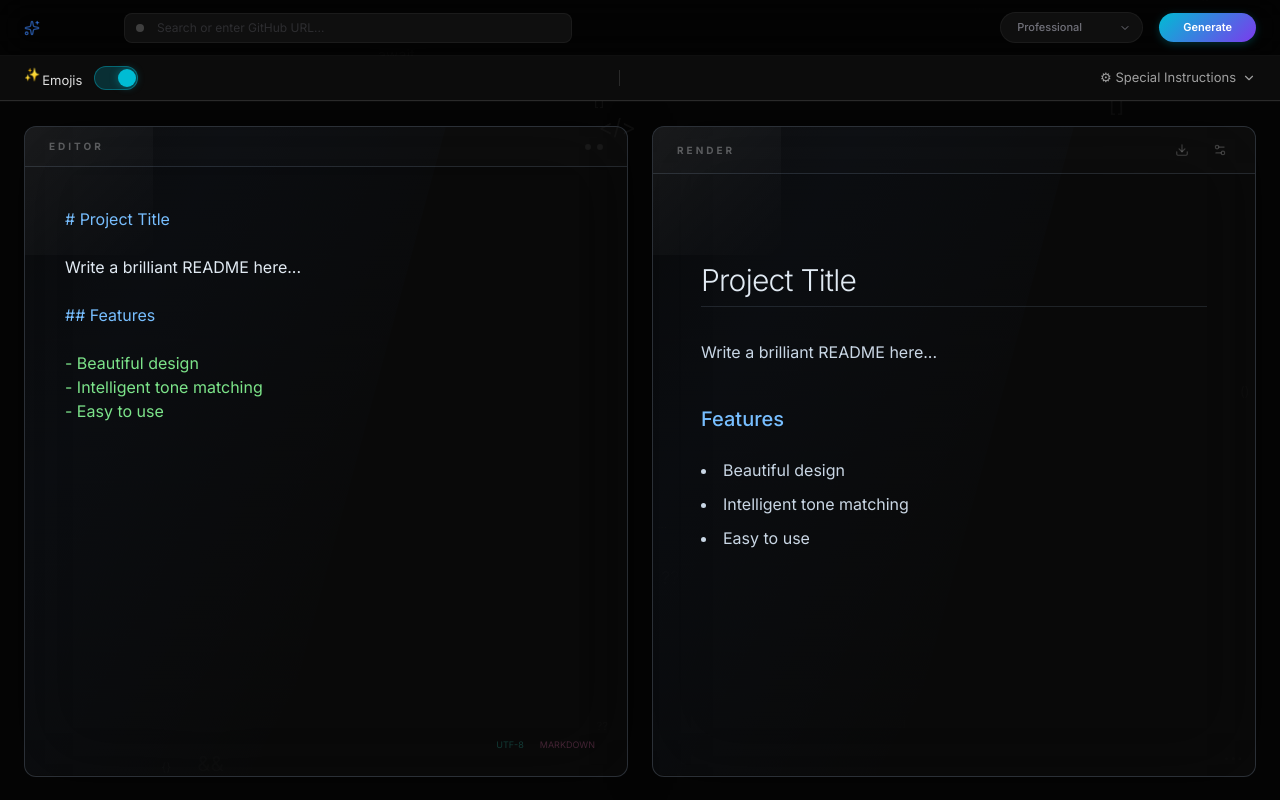
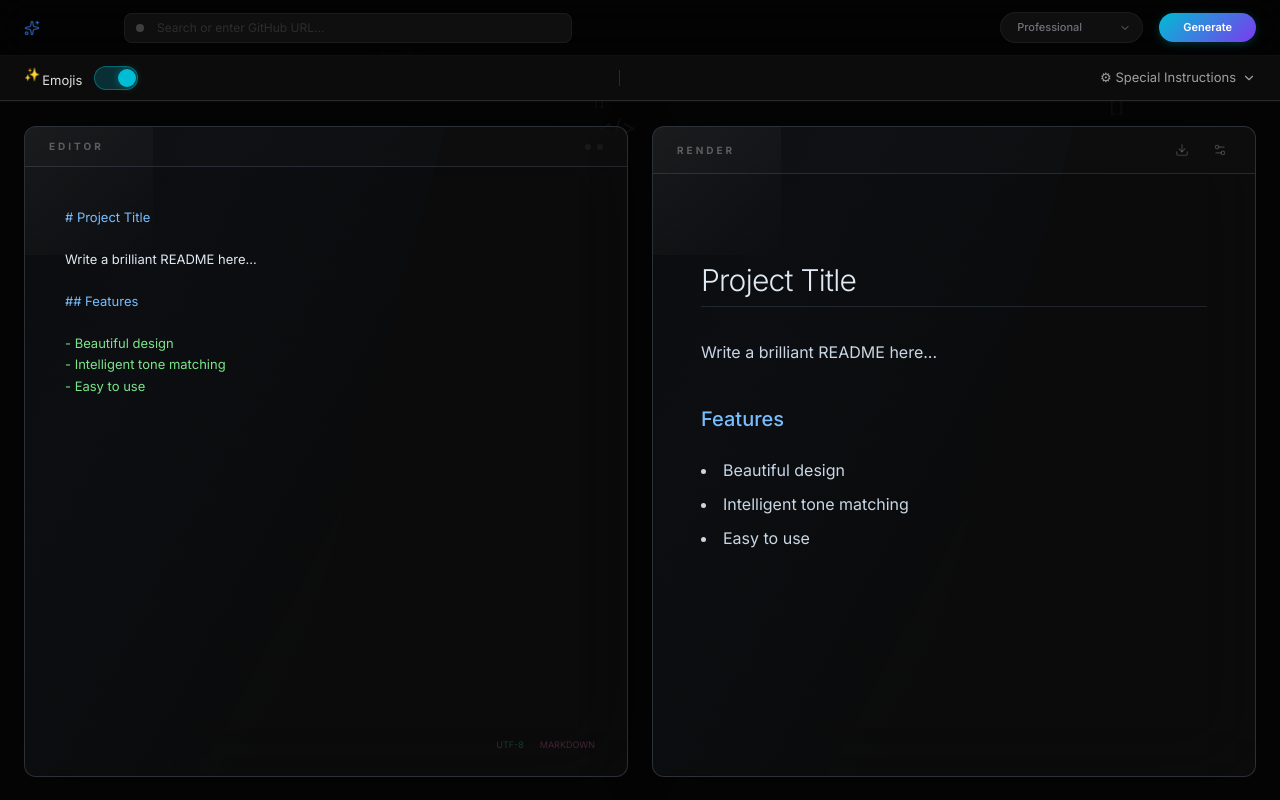
Before and after one commit to rauf17/readme-AI, a Next.js app: page / in a window 1280 px wide. Built offline with nearby package versions, Linux system fonts and the light colour scheme.

Commit message:
Fix : Editor cursor mismatch in syntax highlight overlay

```diff
--- a/src/app/globals.css
+++ b/src/app/globals.css
@@ -34,7 +34,8 @@
 
 @layer utilities {
   .glass-panel {
-    @apply bg-white/[0.02] backdrop-blur-2xl shadow-[0_0_50px_-12px_rgba(0,0,0,0.8)] rounded-xl transition-all duration-500;
+    @apply backdrop-blur-2xl shadow-[0_0_50px_-12px_rgba(0,0,0,0.8)] rounded-xl transition-all duration-500;
+    background: rgba(15, 15, 15, 0.6);
     border: 1px solid rgba(48, 54, 61, 0.9);
   }
 
@@ -284,18 +285,28 @@
   }
 
   /* ── Syntax Highlighting Overlay ── */
+  .editor-shared-styles {
+    font-family: var(--font-jetbrains-mono), "Fira Code", monospace !important;
+    font-size: 13px !important;
+    line-height: 1.625 !important; /* leading-relaxed approx */
+    padding: 2.5rem !important; /* Matches p-10 */
+    margin: 0 !important;
+    border: none !important;
+    box-sizing: border-box !important;
+    letter-spacing: normal !important;
+    word-spacing: normal !important;
+    text-transform: none !important;
+    white-space: pre-wrap !important;
+    word-wrap: break-word !important;
+  }
+
   .syntax-overlay {
     position: absolute;
     inset: 0;
-    padding: 2.5rem; /* Matches p-10 */
-    font-family: inherit;
-    font-size: inherit;
-    line-height: inherit;
     pointer-events: none;
-    white-space: pre-wrap;
-    word-wrap: break-word;
     overflow-y: auto;
     color: transparent;
+    z-index: 0;
   }
 
   .syntax-overlay .syn-h1 { color: #79c0ff; }
--- a/src/app/page.tsx
+++ b/src/app/page.tsx
@@ -379,15 +379,21 @@ export default function Home() {
             </div>
 
             <div className="flex-1 relative overflow-hidden">
-              <div ref={overlayRef} className="syntax-overlay digital-vacuum-scroll">
+              {/* Highlight div (background) */}
+              <div
+                ref={overlayRef}
+                className="syntax-overlay editor-shared-styles digital-vacuum-scroll"
+              >
                 {highlightedMarkdown}
               </div>
+
+              {/* Input textarea (foreground) */}
               <textarea
                 ref={editorRef}
                 value={markdown}
                 onChange={(e) => setMarkdown(e.target.value)}
                 onScroll={handleEditorScroll}
-                className="absolute inset-0 w-full bg-transparent p-10 font-mono text-[13px] leading-relaxed text-transparent resize-none focus:outline-none digital-vacuum-scroll transition-colors duration-500"
+                className="absolute inset-0 w-full bg-transparent text-transparent resize-none focus:outline-none editor-shared-styles digital-vacuum-scroll z-10"
                 spellCheck="false"
                 style={{
                   caretColor: '#e6edf3',
```
